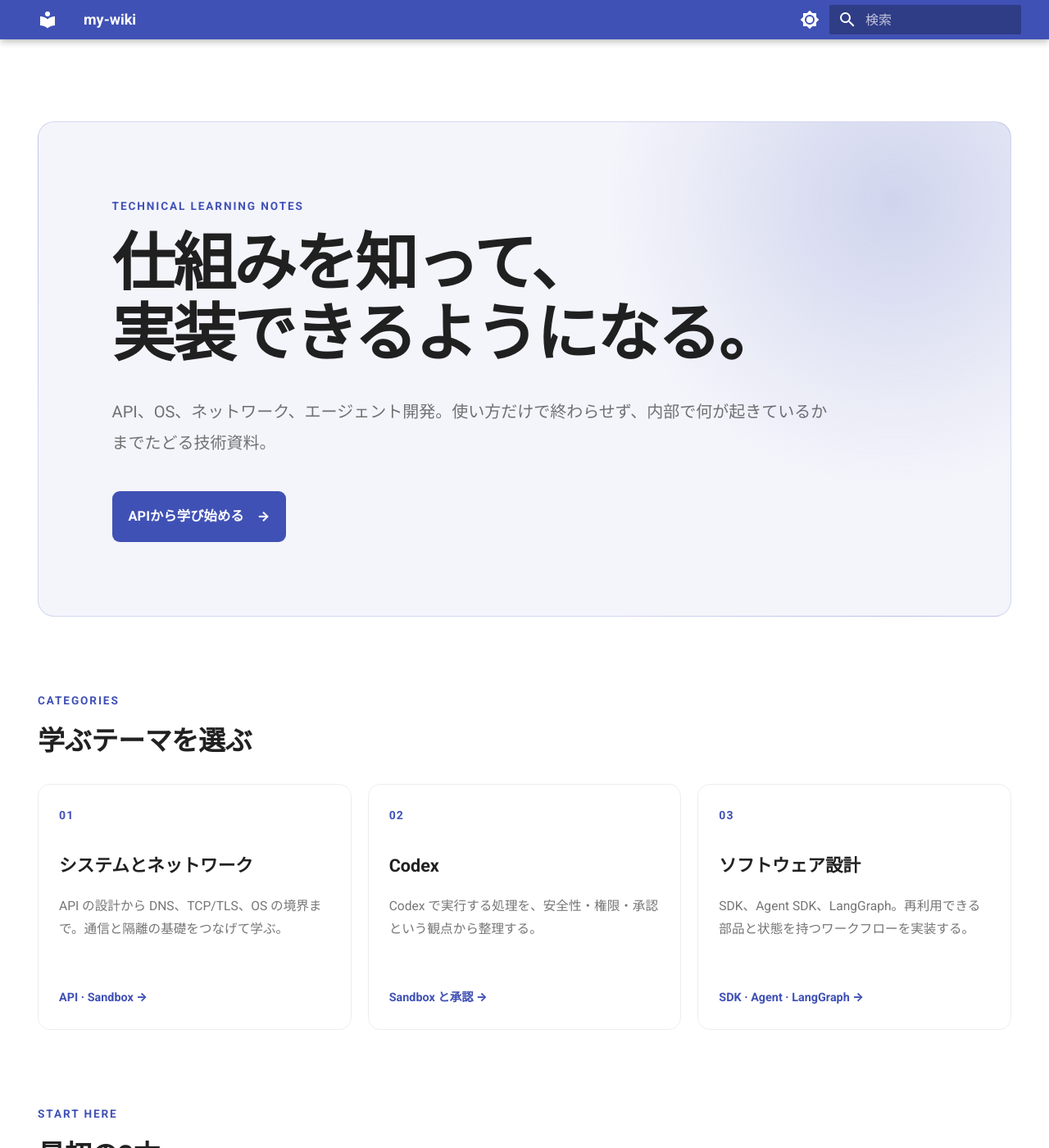
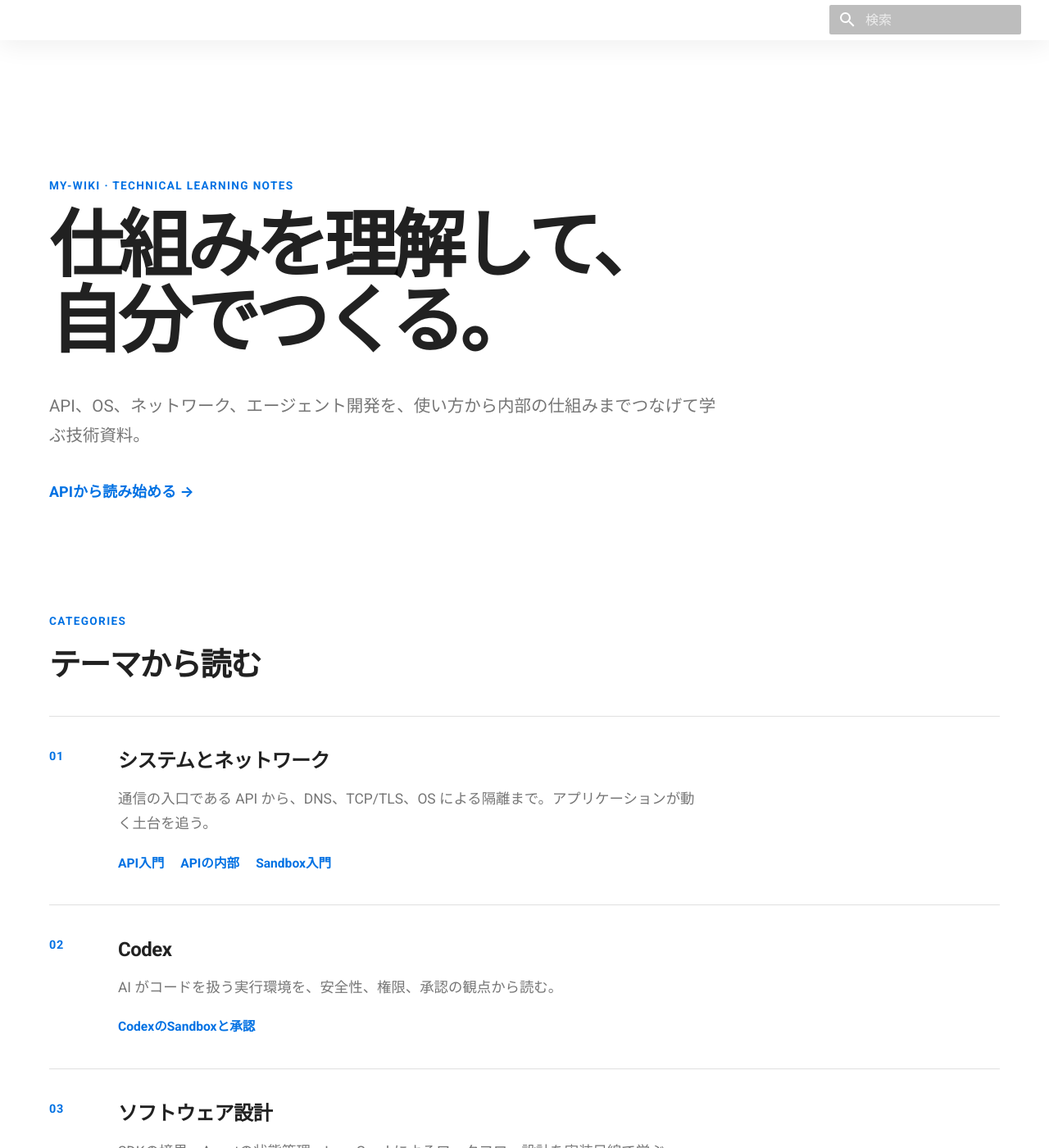
Before and after one commit to nyufufu777/my-wiki, an MkDocs documentation site: the page built from docs/index.md, in a window 1280 px wide and 1400 px high. Shown: the whole window at 82% size. Built offline with MkDocs 1.6.1 and Material for MkDocs 9.7.7, drawn with Linux system fonts in a browser that asks for light colours; some of the changed text lies outside the part shown.

Commit message:
Redesign learning site interface

```diff
--- a/docs/index.md
+++ b/docs/index.md
@@ -1,57 +1,59 @@
 ---
 hide:
-  - navigation
   - toc
 ---
 
 <div class="wiki-home">
-  <section class="wiki-home__hero">
-    <p class="wiki-home__eyebrow">TECHNICAL LEARNING NOTES</p>
-    <h1>仕組みを知って、<br>実装できるようになる。</h1>
-    <p class="wiki-home__lead">API、OS、ネットワーク、エージェント開発。使い方だけで終わらせず、内部で何が起きているかまでたどる技術資料。</p>
-    <a class="wiki-home__primary-link" href="api/">APIから学び始める <span aria-hidden="true">→</span></a>
-  </section>
+  <header class="wiki-home__intro">
+    <p class="wiki-home__eyebrow">MY-WIKI · TECHNICAL LEARNING NOTES</p>
+    <h1>仕組みを理解して、<br>自分でつくる。</h1>
+    <p class="wiki-home__lead">API、OS、ネットワーク、エージェント開発を、使い方から内部の仕組みまでつなげて学ぶ技術資料。</p>
+    <p class="wiki-home__start"><a href="api/">APIから読み始める <span aria-hidden="true">→</span></a></p>
+  </header>
 
-  <section class="wiki-home__section" aria-labelledby="home-categories">
-    <div class="wiki-home__section-heading">
+  <section class="wiki-home__section" aria-labelledby="home-topics">
+    <div class="wiki-home__heading">
       <p class="wiki-home__eyebrow">CATEGORIES</p>
-      <h2 id="home-categories">学ぶテーマを選ぶ</h2>
+      <h2 id="home-topics">テーマから読む</h2>
     </div>
 
-    <div class="wiki-home__cards">
-      <a class="wiki-home__card wiki-home__card--systems" href="api/">
-        <span class="wiki-home__card-number">01</span>
-        <span class="wiki-home__card-title">システムとネットワーク</span>
-        <span class="wiki-home__card-text">API の設計から DNS、TCP/TLS、OS の境界まで。通信と隔離の基礎をつなげて学ぶ。</span>
-        <span class="wiki-home__card-links">API · Sandbox <span aria-hidden="true">→</span></span>
-      </a>
-
-      <a class="wiki-home__card wiki-home__card--codex" href="codex-sandbox/">
-        <span class="wiki-home__card-number">02</span>
-        <span class="wiki-home__card-title">Codex</span>
-        <span class="wiki-home__card-text">Codex で実行する処理を、安全性・権限・承認という観点から整理する。</span>
-        <span class="wiki-home__card-links">Sandbox と承認 <span aria-hidden="true">→</span></span>
-      </a>
-
-      <a class="wiki-home__card wiki-home__card--agents" href="sdk/">
-        <span class="wiki-home__card-number">03</span>
-        <span class="wiki-home__card-title">ソフトウェア設計</span>
-        <span class="wiki-home__card-text">SDK、Agent SDK、LangGraph。再利用できる部品と状態を持つワークフローを実装する。</span>
-        <span class="wiki-home__card-links">SDK · Agent · LangGraph <span aria-hidden="true">→</span></span>
-      </a>
+    <div class="wiki-home__topics">
+      <article class="wiki-home__topic">
+        <span class="wiki-home__number">01</span>
+        <div>
+          <h3>システムとネットワーク</h3>
+          <p>通信の入口である API から、DNS、TCP/TLS、OS による隔離まで。アプリケーションが動く土台を追う。</p>
+          <p class="wiki-home__links"><a href="api/">API入門</a><a href="api-internals/">APIの内部</a><a href="sandbox/">Sandbox入門</a></p>
+        </div>
+      </article>
+      <article class="wiki-home__topic">
+        <span class="wiki-home__number">02</span>
+        <div>
+          <h3>Codex</h3>
+          <p>AI がコードを扱う実行環境を、安全性、権限、承認の観点から読む。</p>
+          <p class="wiki-home__links"><a href="codex-sandbox/">CodexのSandboxと承認</a></p>
+        </div>
+      </article>
+      <article class="wiki-home__topic">
+        <span class="wiki-home__number">03</span>
+        <div>
+          <h3>ソフトウェア設計</h3>
+          <p>SDKの境界、Agentの状態管理、LangGraphによるワークフロー設計を実装目線で学ぶ。</p>
+          <p class="wiki-home__links"><a href="sdk/">SDK入門</a><a href="agent-sdk/">Agent SDK入門</a><a href="langgraph/">LangGraph</a></p>
+        </div>
+      </article>
     </div>
   </section>
 
-  <section class="wiki-home__section wiki-home__section--path" aria-labelledby="home-path">
-    <div class="wiki-home__section-heading">
+  <section class="wiki-home__section wiki-home__section--start" aria-labelledby="home-start">
+    <div class="wiki-home__heading">
       <p class="wiki-home__eyebrow">START HERE</p>
-      <h2 id="home-path">最初の3本</h2>
+      <h2 id="home-start">最初の3本</h2>
     </div>
-
-    <ol class="wiki-home__path">
-      <li><a href="api/"><strong>API入門</strong><span>プログラム同士が会話するための入口を知る。</span></a></li>
-      <li><a href="api-internals/"><strong>APIの内部</strong><span>DNS、TCP/TLS、カーネルまで通信経路を追う。</span></a></li>
-      <li><a href="sandbox/"><strong>Sandbox入門</strong><span>実行環境を隔離する理由と基本を理解する。</span></a></li>
+    <ol class="wiki-home__reading-list">
+      <li><a href="api/"><span>01</span><strong>API入門</strong><em>プログラム同士が会話するための入口を知る。</em></a></li>
+      <li><a href="api-internals/"><span>02</span><strong>APIの内部</strong><em>DNS、TCP/TLS、カーネルまで通信経路を追う。</em></a></li>
+      <li><a href="sandbox/"><span>03</span><strong>Sandbox入門</strong><em>実行環境を隔離する理由と基本を理解する。</em></a></li>
     </ol>
   </section>
 </div>
--- a/docs/stylesheets/extra.css
+++ b/docs/stylesheets/extra.css
@@ -1,248 +1,262 @@
 :root {
-  --wiki-heading: var(--md-primary-fg-color);
+  --wiki-accent: #0071e3;
+  --wiki-surface: color-mix(in srgb, var(--md-default-bg-color) 78%, transparent);
+  --wiki-line: color-mix(in srgb, var(--md-default-fg-color) 14%, transparent);
+}
+
+.md-header {
+  background: var(--wiki-surface);
+  backdrop-filter: blur(18px) saturate(160%);
+  border-bottom: 1px solid color-mix(in srgb, var(--md-default-bg-color) 65%, transparent);
+  box-shadow: 0 0.35rem 1.5rem color-mix(in srgb, var(--md-default-fg-color) 7%, transparent);
 }
 
 .md-typeset {
-  font-size: 0.82rem;
+  font-size: 0.95rem;
   line-height: 1.85;
 }
 
+.md-typeset h1,
+.md-typeset h2,
+.md-typeset h3 {
+  color: var(--md-default-fg-color);
+  font-optical-sizing: auto;
+}
+
 .md-typeset h1 {
-  margin: 0 0 1.35rem;
-  color: var(--wiki-heading);
-  font-size: 2.25em;
-  font-weight: 800;
-  letter-spacing: -0.035em;
-  line-height: 1.25;
+  font-size: clamp(2rem, 4vw, 3.25rem);
+  font-weight: 750;
+  letter-spacing: -0.045em;
+  line-height: 1.16;
+  margin-bottom: 1.25rem;
 }
 
 .md-typeset h2 {
-  margin-top: 3.2rem;
-  padding-bottom: 0.45rem;
-  border-bottom: 2px solid color-mix(in srgb, var(--md-primary-fg-color) 36%, transparent);
-  color: var(--wiki-heading);
-  font-size: 1.55em;
-  font-weight: 750;
-  line-height: 1.35;
+  border: 0;
+  font-size: 1.65rem;
+  font-weight: 720;
+  letter-spacing: -0.028em;
+  line-height: 1.32;
+  margin-top: 3.8rem;
+  padding: 0;
 }
 
 .md-typeset h3 {
-  margin-top: 2.25rem;
-  color: var(--md-default-fg-color);
-  font-size: 1.18em;
-  font-weight: 750;
+  font-size: 1.15rem;
+  font-weight: 700;
+  letter-spacing: -0.012em;
 }
 
 .md-typeset p,
 .md-typeset li {
-  max-width: 78ch;
+  max-width: 72ch;
 }
 
 .md-typeset strong {
-  color: var(--md-primary-fg-color);
-  font-weight: 800;
+  color: var(--md-default-fg-color);
+  font-weight: 700;
+}
+
+.md-typeset a {
+  text-underline-offset: 0.16em;
+}
+
+.md-typeset :not(pre) > code {
+  border-radius: 0.35rem;
+  color: var(--md-default-fg-color);
+}
+
+.md-typeset pre {
+  border: 0;
+  border-radius: 0.75rem;
+  box-shadow: inset 0 0 0 1px var(--wiki-line);
 }
 
 .md-typeset table:not([class]) {
-  display: table;
-  width: 100%;
-  border: 1px solid var(--md-default-fg-color--lighter);
-  border-radius: 0.25rem;
-  overflow: hidden;
+  border: 0;
+  border-radius: 0;
+  box-shadow: inset 0 -1px 0 var(--wiki-line);
 }
 
 .md-typeset table:not([class]) th {
-  background: color-mix(in srgb, var(--md-primary-fg-color) 12%, transparent);
-  color: var(--md-primary-fg-color);
-  font-weight: 800;
-}
-
-.md-typeset pre {
-  margin: 1.45em 0;
-  border-left: 4px solid var(--md-primary-fg-color);
-}
-
-.md-typeset :not(pre) > code {
-  padding: 0.12em 0.35em;
-  border-radius: 0.2rem;
-  color: var(--md-primary-fg-color);
-  font-weight: 650;
+  background: transparent;
+  color: var(--md-default-fg-color--light);
 }
 
 .wiki-home {
   margin: 0 auto;
-  max-width: 68rem;
-  padding: 2.5rem 0 4.5rem;
+  max-width: 66rem;
+  padding: clamp(3rem, 9vw, 7rem) 0 5rem;
 }
 
-.wiki-home__hero {
-  background:
-    radial-gradient(circle at 88% 16%, color-mix(in srgb, var(--md-primary-fg-color) 20%, transparent), transparent 30%),
-    color-mix(in srgb, var(--md-primary-fg-color) 6%, var(--md-default-bg-color));
-  border: 1px solid color-mix(in srgb, var(--md-primary-fg-color) 18%, transparent);
-  border-radius: 1rem;
-  padding: clamp(2rem, 7vw, 4.6rem);
+.wiki-home__intro {
+  max-width: 50rem;
 }
 
 .wiki-home__eyebrow {
-  color: var(--md-primary-fg-color);
+  color: var(--wiki-accent);
   font-size: 0.68rem;
-  font-weight: 800;
-  letter-spacing: 0.14em;
-  margin: 0 0 0.75rem;
+  font-weight: 750;
+  letter-spacing: 0.1em;
+  margin: 0 0 0.8rem;
 }
 
 .wiki-home h1 {
   color: var(--md-default-fg-color);
-  font-size: clamp(2.15rem, 6vw, 4.15rem);
-  line-height: 1.12;
+  font-size: clamp(2.7rem, 7vw, 5.4rem);
+  font-weight: 760;
+  letter-spacing: -0.065em;
+  line-height: 1.02;
   margin: 0;
 }
 
 .wiki-home__lead {
   color: var(--md-default-fg-color--light);
-  font-size: 1rem;
-  line-height: 1.9;
-  margin: 1.6rem 0 2rem;
+  font-size: clamp(1rem, 1.6vw, 1.18rem);
+  line-height: 1.75;
+  margin: 2rem 0 1.6rem;
   max-width: 42rem;
 }
 
-.wiki-home__primary-link {
-  background: var(--md-primary-fg-color);
-  border-radius: 0.45rem;
-  color: var(--md-primary-bg-color) !important;
-  display: inline-flex;
-  font-size: 0.82rem;
-  font-weight: 800;
-  gap: 0.8rem;
-  padding: 0.8rem 1rem;
+.wiki-home__start a {
+  color: var(--wiki-accent) !important;
+  font-size: 0.9rem;
+  font-weight: 700;
 }
 
 .wiki-home__section {
-  margin-top: 4.5rem;
+  margin-top: clamp(4rem, 10vw, 7.5rem);
 }
 
-.wiki-home__section-heading h2 {
-  border: 0;
+.wiki-home__heading h2 {
   color: var(--md-default-fg-color);
-  font-size: 1.65rem;
+  font-size: clamp(1.7rem, 3vw, 2.4rem);
+  letter-spacing: -0.04em;
   margin: 0;
+}
+
+.wiki-home__topics {
+  border-top: 1px solid var(--wiki-line);
+  margin-top: 1.8rem;
+}
+
+.wiki-home__topic {
+  border-bottom: 1px solid var(--wiki-line);
+  display: grid;
+  gap: 1.2rem;
+  grid-template-columns: 3rem minmax(0, 1fr);
+  padding: 1.8rem 0;
+}
+
+.wiki-home__number,
+.wiki-home__reading-list span {
+  color: var(--wiki-accent);
+  font-size: 0.72rem;
+  font-weight: 700;
+  letter-spacing: 0.06em;
+}
+
+.wiki-home__topic h3 {
+  color: var(--md-default-fg-color);
+  font-size: 1.2rem;
+  letter-spacing: -0.02em;
+  margin: 0;
+}
+
+.wiki-home__topic p {
+  color: var(--md-default-fg-color--light);
+  font-size: 0.87rem;
+  line-height: 1.75;
+  margin: 0.65rem 0 0;
+}
+
+.wiki-home__topic .wiki-home__links {
+  display: flex;
+  flex-wrap: wrap;
+  gap: 0.5rem 1rem;
+  margin-top: 1rem;
+}
+
+.wiki-home__links a {
+  color: var(--wiki-accent) !important;
+  font-size: 0.78rem;
+  font-weight: 650;
+}
+
+.wiki-home__reading-list {
+  border-top: 1px solid var(--wiki-line);
+  list-style: none;
+  margin: 1.8rem 0 0;
   padding: 0;
 }
 
-.wiki-home__cards {
-  display: grid;
-  gap: 1rem;
-  grid-template-columns: repeat(3, 1fr);
-  margin-top: 1.5rem;
+.wiki-home__reading-list li {
+  border-bottom: 1px solid var(--wiki-line);
 }
 
-.wiki-home__card {
-  border: 1px solid var(--md-default-fg-color--lightest);
-  border-radius: 0.75rem;
+.wiki-home__reading-list a {
+  align-items: baseline;
   color: var(--md-default-fg-color) !important;
-  display: flex;
-  flex-direction: column;
-  min-height: 15rem;
-  padding: 1.25rem;
-  transition: border-color 160ms ease, box-shadow 160ms ease, transform 160ms ease;
+  display: grid;
+  gap: 0.4rem 1rem;
+  grid-template-columns: 2.5rem minmax(8rem, 0.7fr) 2fr;
+  padding: 1rem 0;
 }
 
-.wiki-home__card:hover {
-  border-color: color-mix(in srgb, var(--md-primary-fg-color) 55%, transparent);
-  box-shadow: var(--md-shadow-z2);
-  transform: translateY(-0.2rem);
+.wiki-home__reading-list strong {
+  font-size: 0.92rem;
 }
 
-.wiki-home__card-number {
-  color: var(--md-primary-fg-color);
-  font-size: 0.7rem;
-  font-weight: 800;
-  letter-spacing: 0.08em;
+.wiki-home__reading-list em {
+  color: var(--md-default-fg-color--light);
+  font-size: 0.8rem;
+  font-style: normal;
 }
 
-.wiki-home__card-title {
-  font-size: 1.08rem;
-  font-weight: 800;
-  margin-top: 1.4rem;
+@media screen and (min-width: 76.25em) {
+  .md-header__button[for="__drawer"] {
+    display: flex;
   }
 
-.wiki-home__card-text {
-  color: var(--md-default-fg-color--light);
-  font-size: 0.78rem;
-  line-height: 1.8;
-  margin-top: 0.75rem;
+  .md-main__inner {
+    display: block;
   }
 
-.wiki-home__card-links {
-  color: var(--md-primary-fg-color);
-  font-size: 0.72rem;
-  font-weight: 800;
-  margin-top: auto;
-  padding-top: 1.5rem;
+  .md-sidebar--primary {
+    display: none !important;
   }
 
-.wiki-home__path {
-  counter-reset: path;
-  display: grid;
-  gap: 0.7rem;
-  list-style: none;
-  margin: 1.5rem 0 0;
-  padding: 0;
+  .md-sidebar--primary ~ .md-content > .md-content__inner {
+    margin-left: auto !important;
+    margin-right: auto !important;
+    max-width: 58rem;
   }
 
-.wiki-home__path li {
-  counter-increment: path;
+  #__drawer:checked ~ .md-overlay {
+    background: color-mix(in srgb, var(--md-default-fg-color) 18%, transparent);
+    display: block;
+    z-index: 3;
   }
 
-.wiki-home__path a {
-  align-items: center;
-  border: 1px solid var(--md-default-fg-color--lightest);
-  border-radius: 0.55rem;
-  color: var(--md-default-fg-color) !important;
-  display: grid;
-  gap: 0.2rem 1rem;
-  grid-template-columns: 2.25rem 1fr;
-  padding: 0.9rem 1rem;
+  #__drawer:checked ~ .md-container .md-sidebar--primary {
+    background: color-mix(in srgb, var(--md-default-bg-color) 84%, transparent);
+    backdrop-filter: blur(22px) saturate(160%);
+    border-right: 1px solid color-mix(in srgb, var(--md-default-bg-color) 70%, transparent);
+    box-shadow: 1rem 0 3rem color-mix(in srgb, var(--md-default-fg-color) 15%, transparent);
+    display: block !important;
+    height: calc(100vh - 2.4rem);
+    left: 0;
+    position: fixed;
+    top: 2.4rem;
+    width: min(19rem, 82vw);
+    z-index: 4;
   }
 
-.wiki-home__path a::before {
-  color: var(--md-primary-fg-color);
-  content: "0" counter(path);
-  font-size: 0.7rem;
-  font-weight: 800;
-  grid-row: span 2;
-}
-
-.wiki-home__path strong {
-  font-size: 0.86rem;
-}
-
-.wiki-home__path span {
-  color: var(--md-default-fg-color--light);
-  font-size: 0.74rem;
-}
-
-@media screen and (max-width: 44.984375em) {
-  .wiki-home {
-    padding: 1.4rem 0 3rem;
-  }
-
-  .wiki-home__hero {
-    border-radius: 0.7rem;
-    padding: 2rem 1.3rem;
-  }
-
-  .wiki-home__cards {
-    grid-template-columns: 1fr;
-  }
-
-  .wiki-home__card {
-    min-height: 12rem;
+  #__drawer:checked ~ .md-container .md-sidebar--primary .md-sidebar__scrollwrap {
+    height: 100%;
   }
 }
 
-/* モバイルでは、階層を横に掘るのではなく縦に展開する。 */
 @media screen and (max-width: 76.234375em) {
   .md-sidebar--primary .md-nav--primary,
   .md-sidebar--primary .md-nav--primary .md-nav {
@@ -272,7 +286,7 @@
   }
 
   .md-sidebar--primary .md-nav__link {
-    min-height: 3rem;
+    min-height: 2.8rem;
   }
 
   .md-sidebar--primary > .md-sidebar__scrollwrap > .md-sidebar__inner > .md-nav--primary > .md-nav__list > .md-nav__item {
@@ -280,9 +294,6 @@
   }
 
   .md-sidebar--primary > .md-sidebar__scrollwrap > .md-sidebar__inner > .md-nav--primary > .md-nav__list > .md-nav__item > .md-nav__link {
-    background: transparent;
-    border: 0;
-    border-radius: 0;
     color: var(--md-default-fg-color);
     font-size: 0.84rem;
     font-weight: 750;
@@ -290,12 +301,10 @@
   }
 
   .md-sidebar--primary > .md-sidebar__scrollwrap > .md-sidebar__inner > .md-nav--primary > .md-nav__list > .md-nav__item > .md-nav__toggle:checked + .md-nav__link {
-    background: transparent;
-    color: var(--md-primary-fg-color);
+    color: var(--wiki-accent);
   }
 
   .md-sidebar--primary .md-nav--primary .md-nav .md-nav__link {
-    border-left: 0;
     font-size: 0.78rem;
     font-weight: 650;
     margin: 0.05rem 0.7rem 0.05rem 1rem;
@@ -309,4 +318,32 @@
     font-weight: 500;
     margin-left: 1.7rem;
   }
+
+  .wiki-home {
+    padding: 2.8rem 0 4rem;
   }
+
+  .wiki-home__reading-list a {
+    grid-template-columns: 2.1rem 1fr;
+  }
+
+  .wiki-home__reading-list em {
+    grid-column: 2;
+  }
+}
+
+@media (prefers-reduced-motion: reduce) {
+  *,
+  *::before,
+  *::after {
+    scroll-behavior: auto !important;
+    transition-duration: 120ms !important;
+  }
+}
+
+@media (prefers-reduced-transparency: reduce) {
+  .md-header,
+  #__drawer:checked ~ .md-container .md-sidebar--primary {
+    backdrop-filter: none;
+  }
+}
```
Lines whose indentation alone changed are shown as unchanged.
